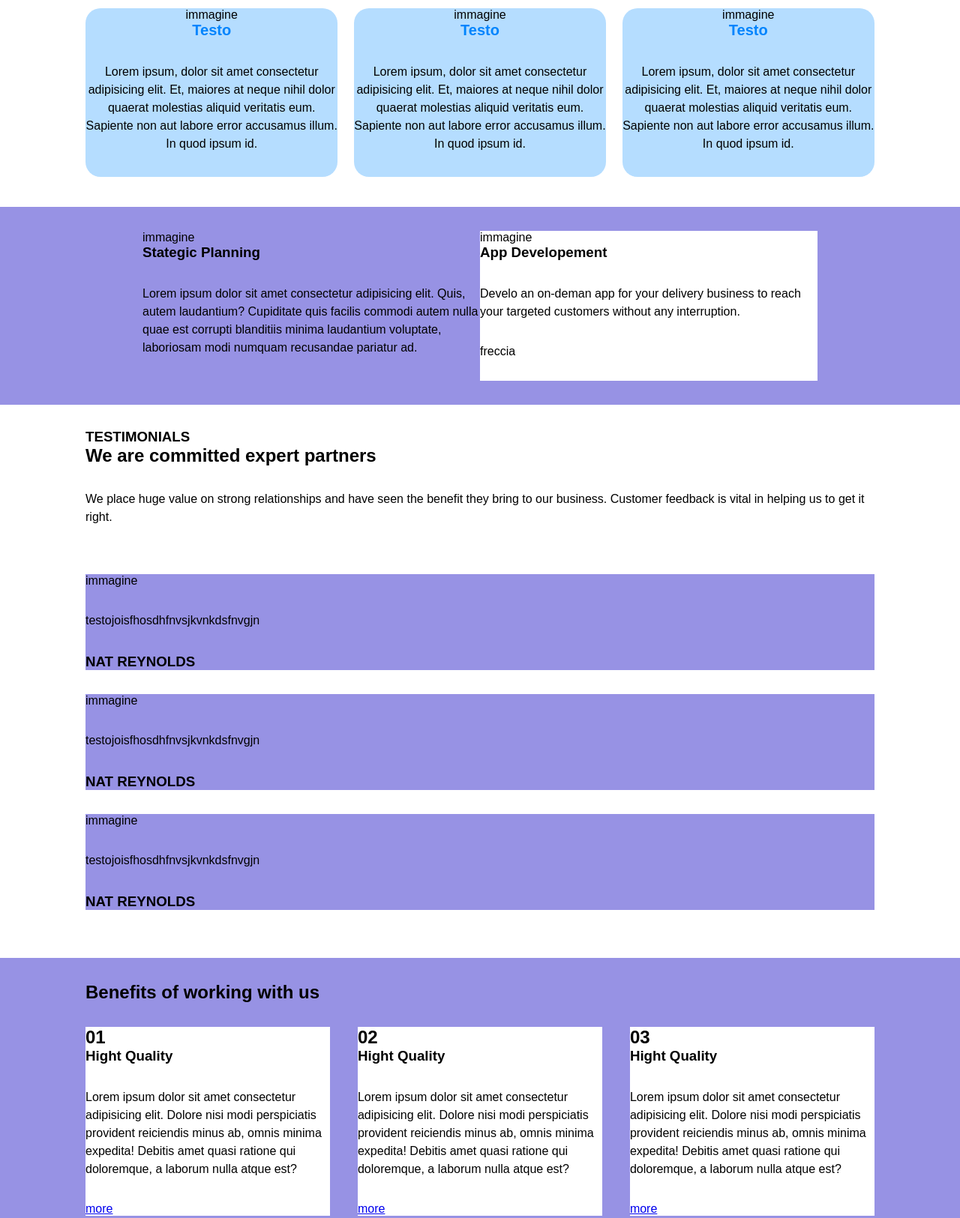
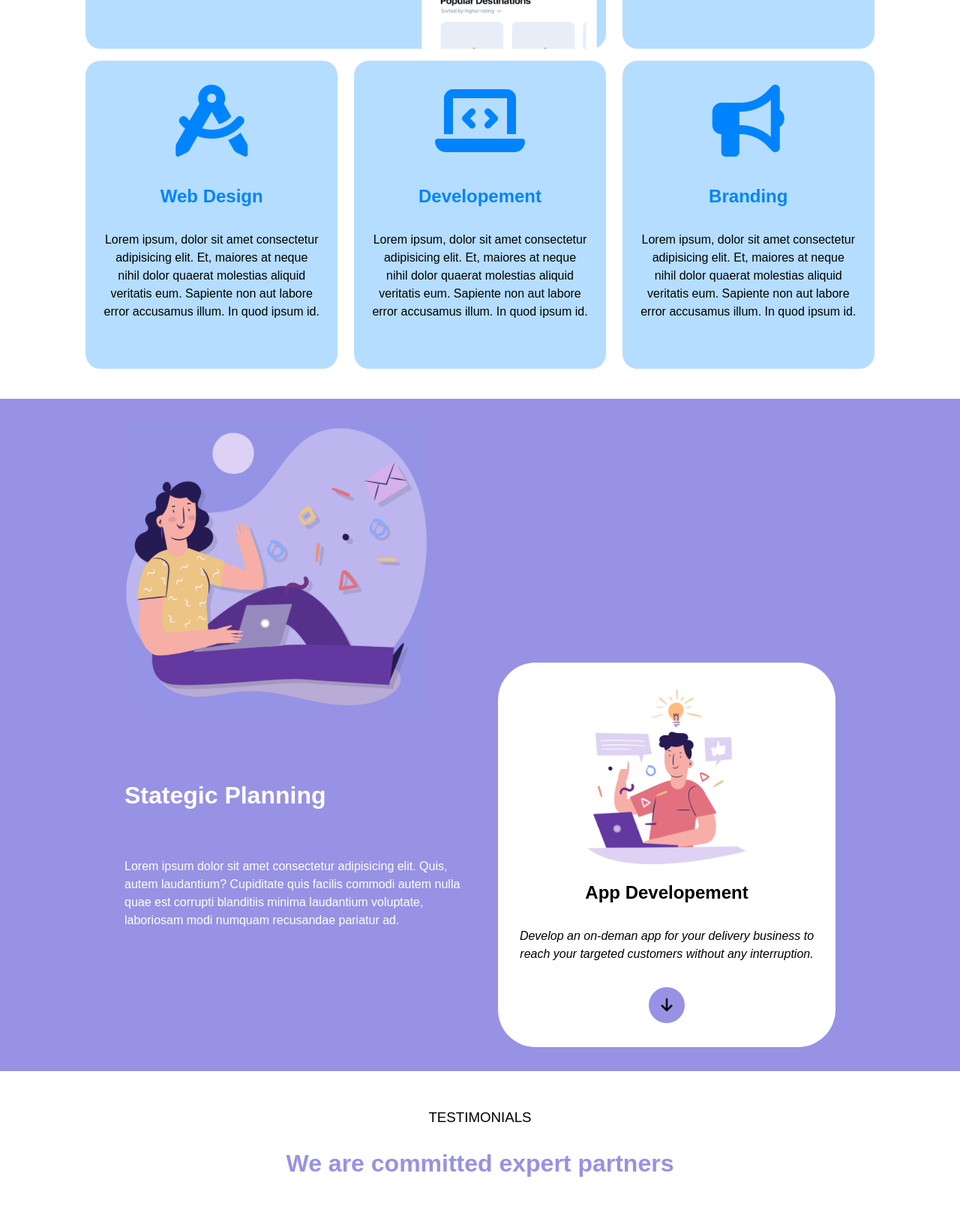
Before and after one commit to PasqualeIannace/htmlcss-responsive-layout, a plain HTML site: page index.html in a window 1280 px wide. Shown: the part 451-2076 px from the top of the page at 75% size. Drawn offline with Linux system fonts and the light colour scheme.

Commit message:
Stilizzato fino alla sezione 3

```diff
--- a/css/style.css
+++ b/css/style.css
@@ -17,15 +17,12 @@ p {
     padding: 2em 0;
 }
 
+
 /* Classi generiche */
 
 .lightBlue {
     background: #B5DDFF;
 }
-
-/* .mTB1 {
-    margin: 1em 0;
-} */
 
 .pCard {
     padding: 0.5em;
@@ -35,12 +32,40 @@ p {
     background: white;
 }
 
+.white {
+    color: white;
+}
+
 .w100 {
     width: 100%;
 }
 
+.w90 {
+    width: 90%;
+}
+
+.w60 {
+    width: 60%;
+}
+
+.mBot4 {
+    margin-bottom: 4em;
+}
+
+.mBot1 {
+    margin-bottom: 1em;
+}
+
+.mTop1 {
+    margin-top: 1em;
+}
+
 .borderR20 {
     border-radius: 20px;
+}
+
+.borderR50 {
+    border-radius: 50px;
 }
 
 .centerStyle {
@@ -51,10 +76,24 @@ p {
     padding: 2em 1em 0 1.5em;
 }
 
+.paddingCard {
+    padding: 2em 1.5em;
+}
+
 .btn {
     text-decoration: none;
     padding: 0.7em 3em;
     border-radius: 20px;
+}
+
+.whiteH3 {
+    font-size: 2em;
+    color: white;
+    margin: 1em 0;
+}
+
+.fontW100 {
+    font-weight: 100;
 }
 
 /* Classi header */
@@ -88,6 +127,7 @@ p {
     border-radius: 20px;
 }
 
+
 /* Classi main */
 
     /* Section 1 */
@@ -105,18 +145,52 @@ p {
 
 .section1 h3 {
     color: #0084FD;
-    font-size: 20px;
+    font-size: 1.5em;
 }
 
 .bluBtn {
     background-color: #0084FD;
     color: white;
 }
+
+.icon1 {
+    font-size: 6em;
+    color: #0084FD;
+    margin-bottom: 0.4em;
+}
     /* Section 2 */
 
 .section2 {
     background: #9792E4;
     padding: 2em 1.5em;
+}
+
+.freccia {
+    background: #9792E4;
+    width: 3em;
+    height: 3em;
+    padding: 1em;
+    border-radius: 50%;
+    display: inline-block;
+}
+
+    /* Section 3 */
+
+.section3 {
+    text-align: center;
+}
+
+.violetH2 {
+    font-size: 2em;
+    color: #9792E4;
+    margin: 1em 0;
+}
+
+.customerImg {
+    width: 240px;
+    height: 240px;
+    border-radius: 50%;
+    object-fit: cover;
 }
 
     /* Section 3-4-5-6 */
@@ -150,6 +224,7 @@ p {
     margin: 0 auto;
     max-width: 380px;
 }
+
 
 /* MEDIA QUERY */
 
@@ -186,6 +261,17 @@ p {
 
     .container50 {
         width: 50%;
+    }
+
+    /* Section 3 */
+    .section3 .paddingCard {
+        display: flex;
+        align-items: center;
+        text-align: start;
+    }
+
+    .customerL {
+        padding-right: 3em;
     }
 }
 
@@ -233,10 +319,15 @@ p {
     }
 
     .lSide > img {
-        width: 90%;
+        width: 114%;
     }
 
     .rSide {
         width: 60%;
     }
+
+    /* Section 2 */
+    #margin10 {
+        margin: 20em 0 0 3em;
+    }
 }
--- a/index.html
+++ b/index.html
@@ -53,36 +53,36 @@
 
             <!-- Container 2 -->
             <div class="pCard smallContainer">
-                <div class="lightBlue borderR20 centerStyle">
-                    immagine
-                    <h3>Testo</h3>
+                <div class="lightBlue borderR20 centerStyle paddingCard">
+                    <i class="fa-solid fa-file-code icon1"></i>
+                    <h3>Clean Code</h3>
                     <p>Lorem ipsum, dolor sit amet consectetur adipisicing elit. Et, maiores at neque nihil dolor quaerat molestias aliquid veritatis eum. Sapiente non aut labore error accusamus illum. In quod ipsum id.</p>
                 </div>
             </div>
 
             <!-- Container 3 -->
             <div class="pCard smallContainer">
-                <div class="lightBlue borderR20 centerStyle">
-                    immagine
-                    <h3>Testo</h3>
+                <div class="lightBlue borderR20 centerStyle paddingCard">
+                    <i class="fa-solid fa-compass-drafting icon1"></i>
+                    <h3>Web Design</h3>
                     <p>Lorem ipsum, dolor sit amet consectetur adipisicing elit. Et, maiores at neque nihil dolor quaerat molestias aliquid veritatis eum. Sapiente non aut labore error accusamus illum. In quod ipsum id.</p>
                 </div>
             </div>
 
             <!-- Container 4 -->
             <div class="pCard smallContainer">
-                <div class="lightBlue borderR20 centerStyle">
-                    immagine
-                    <h3>Testo</h3>
+                <div class="lightBlue borderR20 centerStyle paddingCard">
+                    <i class="fa-solid fa-laptop-code icon1"></i>
+                    <h3>Developement</h3>
                     <p>Lorem ipsum, dolor sit amet consectetur adipisicing elit. Et, maiores at neque nihil dolor quaerat molestias aliquid veritatis eum. Sapiente non aut labore error accusamus illum. In quod ipsum id.</p>
                 </div>
             </div>
 
             <!-- Container 5 -->
             <div class="pCard smallContainer">
-                <div class="lightBlue borderR20 centerStyle">
-                    immagine
-                    <h3>Testo</h3>
+                <div class="lightBlue borderR20 centerStyle paddingCard">
+                    <i class="fa-solid fa-bullhorn icon1"></i>
+                    <h3>Branding</h3>
                     <p>Lorem ipsum, dolor sit amet consectetur adipisicing elit. Et, maiores at neque nihil dolor quaerat molestias aliquid veritatis eum. Sapiente non aut labore error accusamus illum. In quod ipsum id.</p>
                 </div>
             </div>
@@ -90,47 +90,83 @@
 
         <!-- SECONDA sezione -->
         <section class="section2">
+
             <div class="bigContainer">
-                immagine
-                <h3>Stategic Planning</h3>
-                <p>Lorem ipsum dolor sit amet consectetur adipisicing elit. Quis, autem laudantium? Cupiditate quis facilis commodi autem nulla quae est corrupti blanditiis minima laudantium voluptate, laboriosam modi numquam recusandae pariatur ad.</p>
+                <img class="w90 mBot4" src="./img/planning1.png" alt="Planning">
+                <h3 class="whiteH3">Stategic Planning</h3>
+                <p class="white">Lorem ipsum dolor sit amet consectetur adipisicing elit. Quis, autem laudantium? Cupiditate quis facilis commodi autem nulla quae est corrupti blanditiis minima laudantium voluptate, laboriosam modi numquam recusandae pariatur ad.</p>
             </div>
 
-            <div class="bigContainer bgWhite">
-                immagine
-                <h3>App Developement</h3>
-                <p>Develo an on-deman app for your delivery business to reach your targeted customers without any interruption.</p>
-                freccia
+            <div id="margin10" class="bigContainer bgWhite centerStyle borderR50 paddingCard">
+                <img class="w60 mBot1" src="./img/planning2.png" alt="Planning 2">
+                <h2>App Developement</h2>
+                <p><em>Develop an on-deman app for your delivery business to reach your targeted customers without any interruption.</em></p>
+
+                <div class="freccia">
+                    <a href="#">
+                        <i class="fa-solid fa-arrow-down fa-lg" style="color: #000000;"></i>
+                    </a>
+                </div>
             </div>
         </section>
 
         <!-- TERZA sezione -->
         <section class="section3">
             <div class="containerS3">
-                <h3>TESTIMONIALS</h3>
-                <h2>We are committed expert partners</h2>
+                <h3 class="fontW100 mTop1">TESTIMONIALS</h3>
+                <h2 class="violetH2">We are committed expert partners</h2>
                 <p>We place huge value on strong relationships and have seen the benefit they bring to our business. Customer feedback is vital in helping us to get it right.</p>
             </div>
             <!-- Customers -->
-            <div class="cards">
-                <div class="customer">
-                    immagine
-                    <p>testojoisfhosdhfnvsjkvnkdsfnvgjn</p>
-                    <h3>NAT REYNOLDS</h3>
+            <div class="cards borderR50">
+                <div class="paddingCard">
+
+                    <div class="customerL">
+                        <img class="customerImg" src="./img/testimonial1.jpg" alt="Testimonial">
+                    </div>
+
+                    <div class="customerR">
+                        <p class="white">
+                            <i class="fa-solid fa-quote-left fa-lg" style="color: #ffffff;"></i>
+                            Lorem ipsum dolor, sit amet consectetur adipisicing elit. Sed, eaque nisi. Aspernatur, ut officiis culpa voluptas sunt animi numquam non soluta deserunt unde.
+                            <i class="fa-solid fa-quote-right fa-lg" style="color: #ffffff;"></i>
+                        </p>
+                        <h3 class="white">NAT REYNOLDS</h3>
+                    </div>
                 </div>
             </div>
-            <div class="cards">
-                <div class="customer">
-                    immagine
-                    <p>testojoisfhosdhfnvsjkvnkdsfnvgjn</p>
-                    <h3>NAT REYNOLDS</h3>
+            <div class="cards borderR50">
+                <div class="paddingCard">
+
+                    <div class="customerL">
+                        <img class="customerImg mTop1" src="./img/testimonial2.jpg" alt="Testimonial">
+                    </div>
+
+                    <div class="customerR">
+                        <p class="white">
+                            <i class="fa-solid fa-quote-left fa-lg" style="color: #ffffff;"></i>
+                            Lorem ipsum dolor, sit amet consectetur adipisicing elit. Sed, eaque nisi. Aspernatur, ut officiis culpa voluptas sunt animi numquam non soluta deserunt unde.
+                            <i class="fa-solid fa-quote-right fa-lg" style="color: #ffffff;"></i>
+                        </p>
+                        <h3 class="white">CELIA ALMEDA</h3>
+                    </div>
                 </div>
             </div>
-            <div class="cards">
-                <div class="customer">
-                    immagine
-                    <p>testojoisfhosdhfnvsjkvnkdsfnvgjn</p>
-                    <h3>NAT REYNOLDS</h3>
+            <div class="cards borderR50">
+                <div class="paddingCard">
+
+                    <div class="customerL">
+                        <img class="customerImg mTop1" src="./img/testimonial3.jpg" alt="Testimonial">
+                    </div>
+
+                    <div class="customerR">
+                        <p class="white">
+                            <i class="fa-solid fa-quote-left fa-lg" style="color: #ffffff;"></i>
+                            Lorem ipsum dolor, sit amet consectetur adipisicing elit. Sed, eaque nisi. Aspernatur, ut officiis culpa voluptas sunt animi numquam non soluta deserunt unde.
+                            <i class="fa-solid fa-quote-right fa-lg" style="color: #ffffff;"></i>
+                        </p>
+                        <h3 class="white">BOB ROBERTS</h3>
+                    </div>
                 </div>
             </div>
         </section>
@@ -138,7 +174,7 @@
         <!-- QUARTA sezione -->
         <section class="bgViolet">
             <div class="section4">
-                <h2 class="w100">Benefits of working with us</h2>
+                <h2 class="w100 whiteH3">Benefits of working with us</h2>
                 <!-- cards -->
                 <div class="containerS4">
                     <div class="benefits">
```
